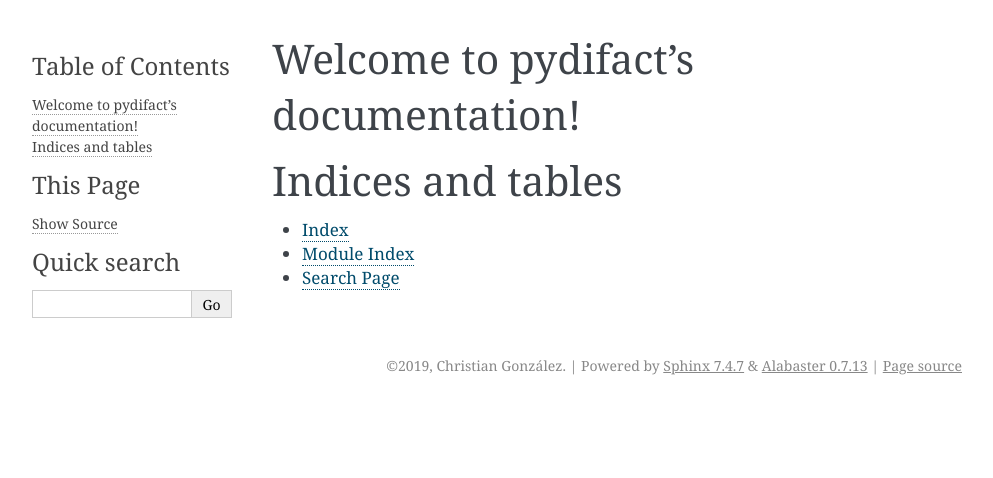
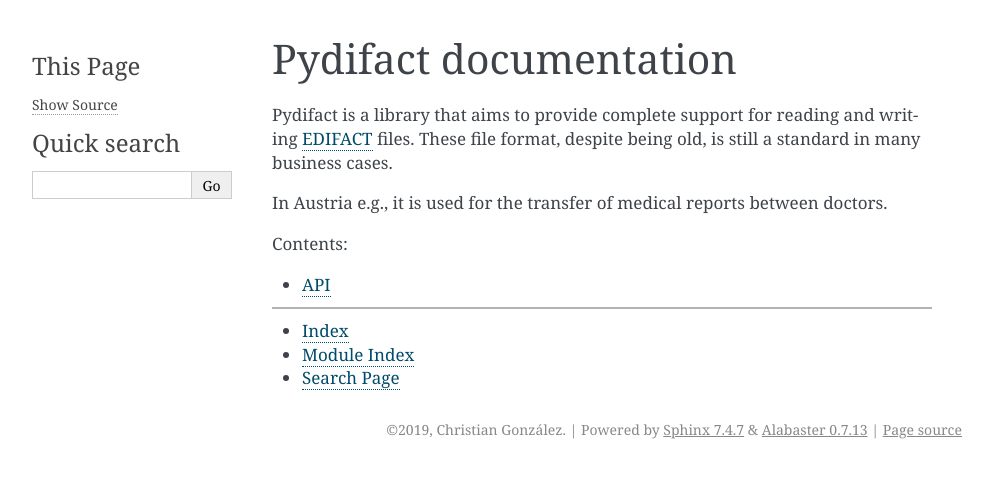
Before and after one commit to nerdocs/pydifact, a Sphinx documentation site: the page built from docs/index.rst, in a window 1280 px wide. Shown: the top 478 px of the page, without its empty margins (148-1141 px from the left). Built offline with Sphinx 7.4.7, drawn with Linux system fonts in a browser that asks for light colours.

```diff
--- a/docs/conf.py
+++ b/docs/conf.py
@@ -10,16 +10,17 @@
 # add these directories to sys.path here. If the directory is relative to the
 # documentation root, use os.path.abspath to make it absolute, like shown here.
 #
-# import os
-# import sys
-# sys.path.insert(0, os.path.abspath('.'))
+import os
+import sys
+
+sys.path.insert(0, os.path.abspath(".."))
 
 
 # -- Project information -----------------------------------------------------
 
-project = 'pydifact'
-copyright = '2019, Christian González'
-author = 'Christian González'
+project = "pydifact"
+copyright = "2019, Christian González"
+author = "Christian González"
 
 
 # -- General configuration ---------------------------------------------------
@@ -27,16 +28,15 @@ author = 'Christian González'
 # Add any Sphinx extension module names here, as strings. They can be
 # extensions coming with Sphinx (named 'sphinx.ext.*') or your custom
 # ones.
-extensions = [
-]
+extensions = ["sphinx.ext.autodoc"]
 
 # Add any paths that contain templates here, relative to this directory.
-templates_path = ['_templates']
+templates_path = ["_templates"]
 
 # List of patterns, relative to source directory, that match files and
 # directories to ignore when looking for source files.
 # This pattern also affects html_static_path and html_extra_path.
-exclude_patterns = ['_build', 'Thumbs.db', '.DS_Store']
+exclude_patterns = ["_build", "Thumbs.db", ".DS_Store"]
 
 
 # -- Options for HTML output -------------------------------------------------
@@ -44,9 +44,9 @@ exclude_patterns = ['_build', 'Thumbs.db', '.DS_Store']
 # The theme to use for HTML and HTML Help pages.  See the documentation for
 # a list of builtin themes.
 #
-html_theme = 'alabaster'
+html_theme = "alabaster"
 
 # Add any paths that contain custom static files (such as style sheets) here,
 # relative to this directory. They are copied after the builtin static files,
 # so a file named "default.css" will overwrite the builtin "default.css".
-html_static_path = ['_static']
+html_static_path = ["_static"]
--- a/docs/index.rst
+++ b/docs/index.rst
@@ -1,19 +1,19 @@
-.. pydifact documentation master file, created by
-   sphinx-quickstart on Sun Aug 18 00:46:08 2019.
-   You can adapt this file completely to your liking, but it should at least
-   contain the root `toctree` directive.
+Pydifact documentation
+======================
 
-Welcome to pydifact's documentation!
-====================================
+Pydifact is a library that aims to provide complete support for reading and
+writing `EDIFACT <https://de.wikipedia.org/wiki/EDIFACT>`_ files.
+These file format, despite being old, is still a standard in many business cases.
+
+In Austria e.g., it is used for the transfer of medical reports between doctors.
 
 .. toctree::
    :maxdepth: 2
    :caption: Contents:
 
+   API
 
-
-Indices and tables
-==================
+------------------------
 
 * :ref:`genindex`
 * :ref:`modindex`
```
Also changed, not shown: docs/API.rst (added, +20 -0 lines).
